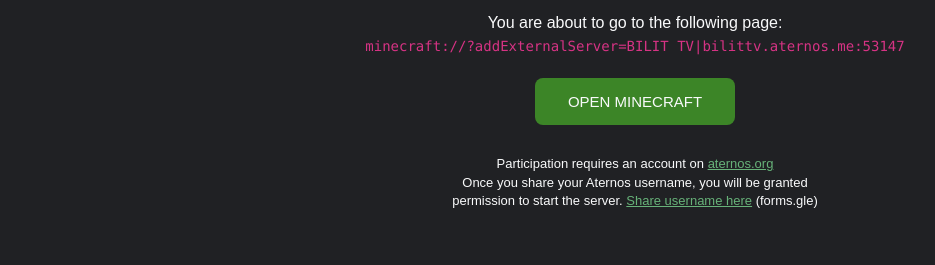
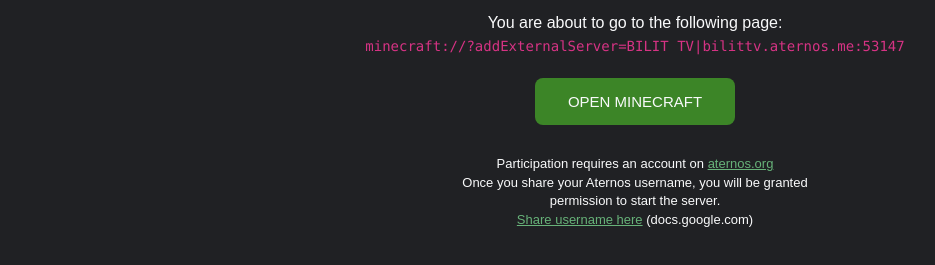
Before and after one commit to bilittv/bilittv.github.io, a plain HTML site: page minecraft/join.html in a window 1280 px wide. Shown: the part 225-490 px from the top of the page, without its empty margins (5-940 px from the left). Drawn offline with nearby package versions, Linux system fonts and the light colour scheme.

Commit message:
Update join.html

```diff
--- a/minecraft/join.html
+++ b/minecraft/join.html
@@ -63,7 +63,7 @@
 </nav>
 <div class="main">
     <h1 class="title">Minecraft / BILIT TV</h1>
-    <p class="text">You are about to go to the following page:<code id="currentUrl">minecraft://?addExternalServer=BILIT TV|bilittv.aternos.me:53147</code></p>
+    <p class="text">You are about to go to the following page:<code>minecraft://?addExternalServer=BILIT TV|bilittv.aternos.me:53147</code></p>
     <div class="wrap">
         <button type="button" class="button">
             <a href="minecraft://?addExternalServer=BILIT TV|bilittv.aternos.me:53147" target="_blank" style="text-decoration:none; color: #f9fafb">OPEN MINECRAFT</a>
@@ -71,8 +71,8 @@
     </div>
     <footer>
         Participation requires an account on <a href="https://aternos.org/go" class="link" target="_blank">aternos.org</a><br>
-        Once you share your Aternos username, you will be granted permission to start the server.
-        <a href="https://docs.google.com/forms/d/e/1FAIpQLScKLOk-CCFLEnLN0tqFjUSodhDpbI6mPzvskjTNBo4fMPp4Qg/viewform" class="link" target="_blank">Share username here</a> (forms.gle)
+        Once you share your Aternos username, you will be granted permission to start the server.<br>
+        <a href="https://docs.google.com/forms/d/e/1FAIpQLScKLOk-CCFLEnLN0tqFjUSodhDpbI6mPzvskjTNBo4fMPp4Qg/viewform" class="link" target="_blank">Share username here</a> (docs.google.com)
     </footer>
 </div>
 </body>
```
